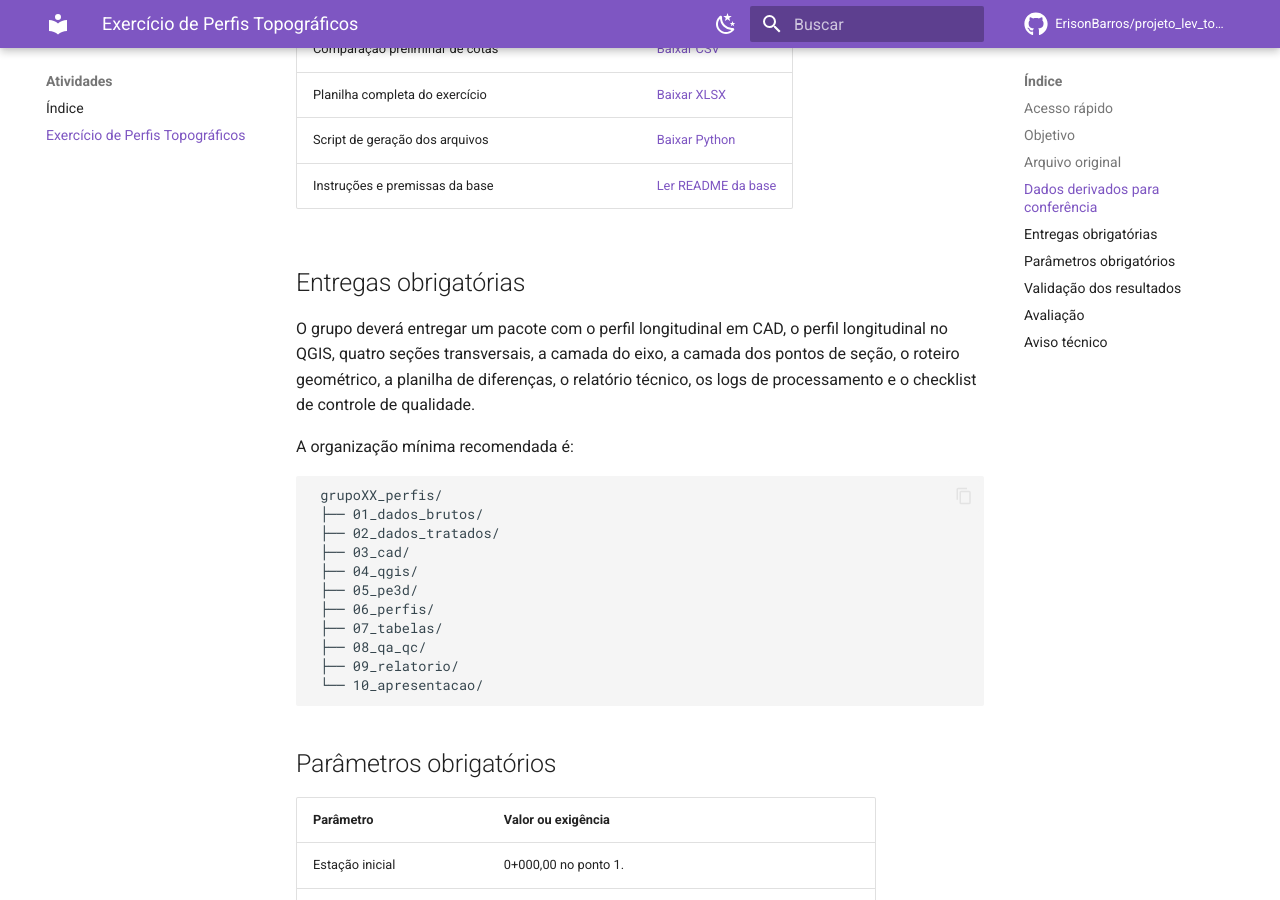
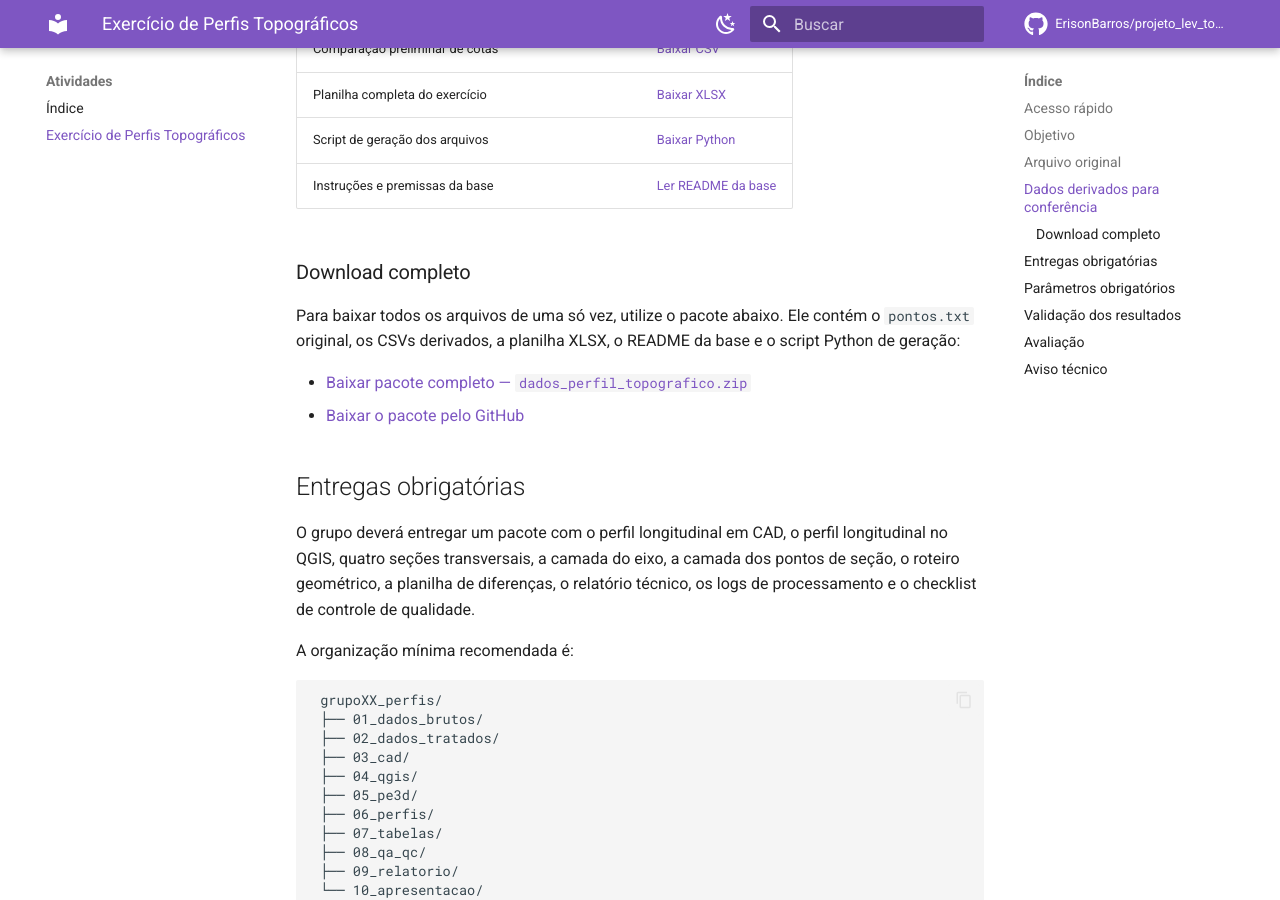
Before and after one commit to ErisonBarros/projeto_lev_topografico, an MkDocs documentation site: the page built from docs/exercicio-perfis-topograficos.md, in a window 1280 px wide and 900 px high, scrolled down 1842 px. Built offline with MkDocs 1.6.1 and Material for MkDocs 9.7.7, drawn with Linux system fonts in a browser that asks for light colours; comment, search, counter and statistics services are not loaded.

Commit message:
Adiciona download ZIP à página do exercício

```diff
--- a/docs/exercicio-perfis-topograficos.md
+++ b/docs/exercicio-perfis-topograficos.md
@@ -45,6 +45,13 @@ Os arquivos abaixo foram gerados a partir do arquivo fornecido. Eles são materi
 | Planilha completa do exercício | [Baixar XLSX](https://github.com/ErisonBarros/projeto_lev_topografico/raw/erison.barros/aulas/automa%C3%A7%C3%A3o%20Topogr%C3%A1fica/dados_exercicio/perfil/planilha_exercicio_perfis_topograficos.xlsx) |
 | Script de geração dos arquivos | [Baixar Python](https://raw.githubusercontent.com/ErisonBarros/projeto_lev_topografico/erison.barros/aulas/automa%C3%A7%C3%A3o%20Topogr%C3%A1fica/dados_exercicio/perfil/gerar_arquivos_perfis.py) |
 | Instruções e premissas da base | [Ler README da base](https://github.com/ErisonBarros/projeto_lev_topografico/blob/erison.barros/aulas/automa%C3%A7%C3%A3o%20Topogr%C3%A1fica/dados_exercicio/perfil/README.md) |
+
+### Download completo
+
+Para baixar todos os arquivos de uma só vez, utilize o pacote abaixo. Ele contém o `pontos.txt` original, os CSVs derivados, a planilha XLSX, o README da base e o script Python de geração:
+
+- [Baixar pacote completo — `dados_perfil_topografico.zip`](../downloads/dados_perfil_topografico.zip)
+- [Baixar o pacote pelo GitHub](https://github.com/ErisonBarros/projeto_lev_topografico/raw/erison.barros/docs/downloads/dados_perfil_topografico.zip)
 
 ## Entregas obrigatórias
 
```
Also changed, not shown: 1 other file.
